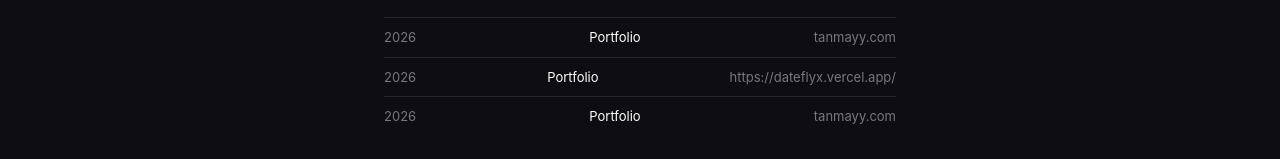
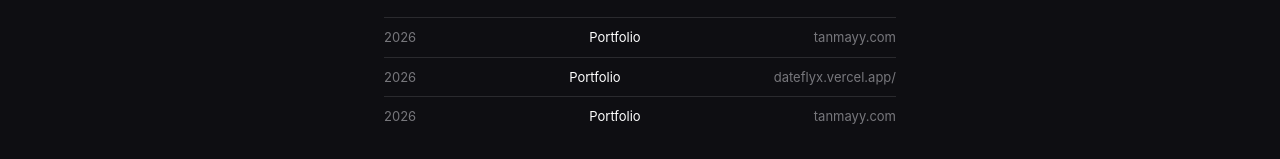
Before and after one commit to Tanmayananda-Sahoo/Portfolio, a React app in the folder frontend/: page / in a window 1280 px wide. Shown: the part 568-727 px from the top of the page. Built offline with nearby package versions, Linux system fonts and the light colour scheme; the HTML template or start-up script is replaced by a standard one.

Commit message:
changed the link

```diff
--- a/frontend/src/components/WorkSection.jsx
+++ b/frontend/src/components/WorkSection.jsx
@@ -11,7 +11,7 @@ const WorkSection = () => {
         {
             "year": 2026,
             "title": "Portfolio",
-            "status": "https://dateflyx.vercel.app/"
+            "status": "dateflyx.vercel.app/"
         },
         {
             "year": 2026,
```
